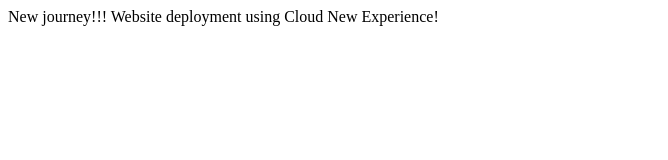
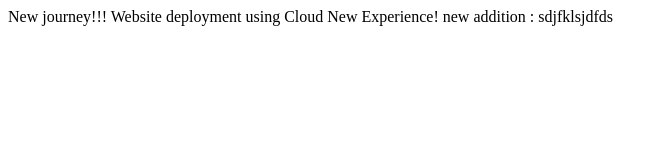
Before and after one commit to fecoderr/fecoderr-portfolio-, a plain HTML site: page index.html in a window 1280 px wide. Shown: the whole page, without its empty margins (0-668 px from the left). Drawn offline with Linux system fonts and the light colour scheme.

Commit message:
commit to branch

```diff
--- a/index.html
+++ b/index.html
@@ -11,5 +11,6 @@
     Website deployment using Cloud
 
     New Experience!
+    new addition : sdjfklsjdfds
 </body>
 </html>
```
